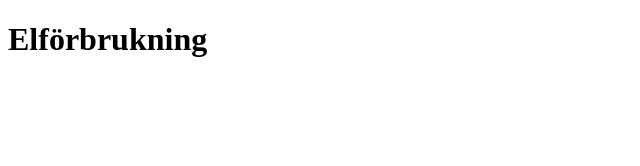
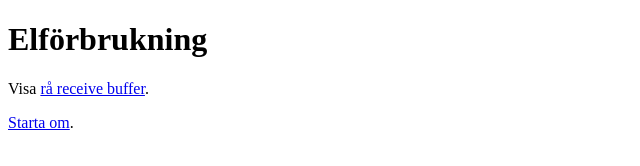
Before and after one commit to y94anden/han-port, a plain HTML site: page filesystem/index.html in a window 1280 px wide. Shown: the whole page, without its empty margins (0-640 px from the left). Drawn offline with Linux system fonts and the light colour scheme.

Commit message:
Showing page with raw buffer. Works.

```diff
--- a/filesystem/index.html
+++ b/filesystem/index.html
@@ -8,6 +8,8 @@
 
 <body>
   <h1>Elförbrukning</h1>
+  <p>Visa <a href="/raw">rå receive buffer</a>.</p>
+  <p><a href="/restart">Starta om</a>.</p>
 </body>
 
 </html>
```
Also changed, not shown: 2 other files.
